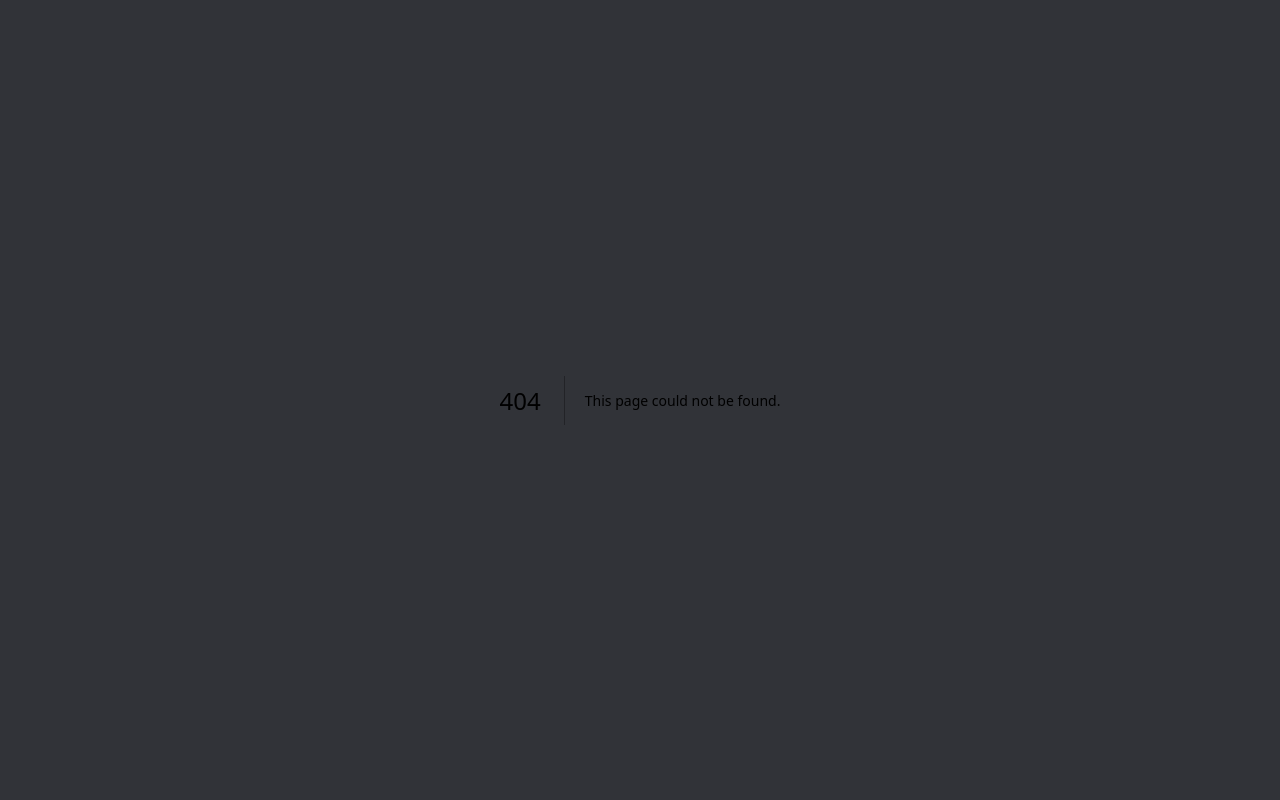
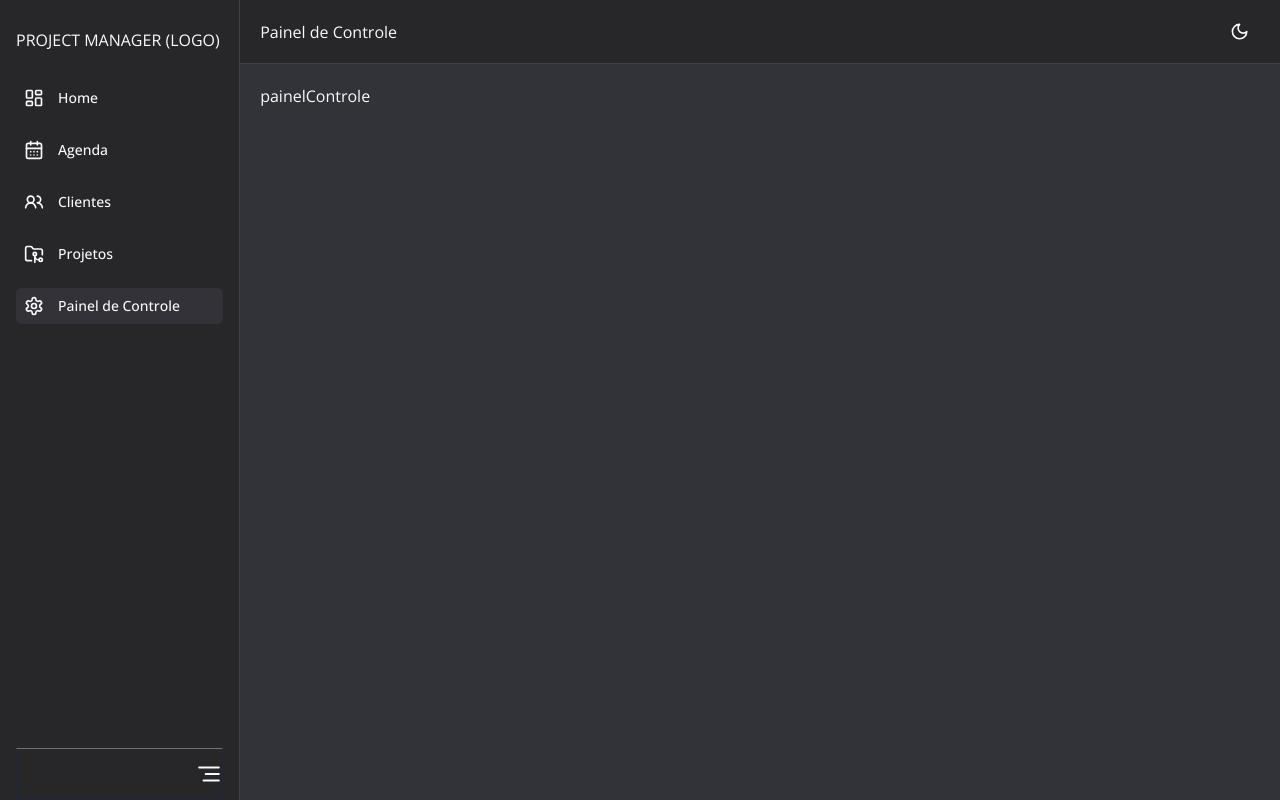
Before and after one commit to VictorCandido/project-manager, a Next.js app: page /controlpanel in a window 1280 px wide. Before the commit this address had no page. Built offline with nearby package versions, Linux system fonts and the light colour scheme.

Commit message:
mudança de nomes nas pastas

```diff
--- /dev/null
+++ b/app/(main)/controlpanel/page.tsx
@@ -0,0 +1,18 @@
+"use client";
+
+import { NavigateContext } from "@/contexts/NavigateContext"
+import { useContext, useEffect } from "react"
+
+export default function PainelControle() {
+  const { setPage } = useContext(NavigateContext);
+
+  useEffect(() => {
+    setPage({ key: 'controlpanel', title: 'Painel de Controle' });
+  }, [setPage]);
+
+  return (
+   <div>
+    painelControle
+   </div>
+  )
+}
--- /dev/null
+++ b/app/(main)/customers/page.tsx
@@ -0,0 +1,18 @@
+"use client";
+
+import { NavigateContext } from "@/contexts/NavigateContext"
+import { useContext, useEffect } from "react"
+
+export default function Clientes() {
+  const { setPage } = useContext(NavigateContext);
+
+  useEffect(() => {
+    setPage({ key: 'customers', title: 'Clientes' });
+  }, [setPage]);
+
+  return (
+   <div>
+    clientes
+   </div>
+  )
+}
--- /dev/null
+++ b/app/(main)/projects/page.tsx
@@ -0,0 +1,18 @@
+"use client";
+
+import { NavigateContext } from "@/contexts/NavigateContext"
+import { useContext, useEffect } from "react"
+
+export default function Projetos() {
+  const { setPage } = useContext(NavigateContext);
+
+  useEffect(() => {
+    setPage({ key: 'projects', title: 'Projetos' });
+  }, [setPage]);
+
+  return (
+   <div>
+    projetos
+   </div>
+  )
+}
--- a/app/(main)/agenda/page.tsx
+++ b/app/(main)/schedule/page.tsx
@@ -19,7 +19,7 @@ const CalendarPage = () => {
     const { height } = useWindowDimensions();
 
     useEffect(() => {
-        setPage({ key: 'agenda', title: 'Agenda' });
+        setPage({ key: 'schedule', title: 'Agenda' });
     }, [setPage]);
 
     useEffect(() => {
--- a/components/Sidebar/Sidebar.tsx
+++ b/components/Sidebar/Sidebar.tsx
@@ -1,7 +1,7 @@
 "use client";
 
-import { AlignRight, CalendarDays, LayoutDashboard, User } from "lucide-react";
-import { useContext, useEffect, useState } from "react";
+import { AlignRight, CalendarDays, FolderGit2, LayoutDashboard, Settings, Users2 } from "lucide-react";
+import { useContext } from "react";
 import SidebarItem from "./SidebarItem";
 import MenuItemInterface from "@/interfaces/MenuItemInterface";
 import { NavigateContext } from "@/contexts/NavigateContext";
@@ -11,7 +11,10 @@ const Sidebar = ({ children }: { children: React.ReactNode }) => {
 
     const menus: Array<MenuItemInterface> = [
         { key: 'home', name: 'Home', link: '/', icon: LayoutDashboard},
-        { key: 'agenda', name: 'Agenda', link: '/agenda', icon: CalendarDays },
+        { key: 'schedule', name: 'Agenda', link: '/schedule', icon: CalendarDays },
+        { key: 'customers', name: 'Clientes', link: '/customers', icon: Users2 },
+        { key: 'projects', name: 'Projetos', link: '/projects', icon: FolderGit2 },
+        { key: 'controlpanel', name: 'Painel de Controle', link: '/controlpanel', icon: Settings },
     ];
 
     return (
@@ -37,7 +40,7 @@ const Sidebar = ({ children }: { children: React.ReactNode }) => {
                         </div>
                     </div>
 
-                    <div className="py-3 flex justify-end border border-t-zinc-500">
+                    <div className="py-3 flex justify-end border border-t-zinc-400 dark:border-t-zinc-500">
                         <AlignRight
                             size={26}
                             className="cursor-pointer"
--- a/components/Sidebar/SidebarItem.tsx
+++ b/components/Sidebar/SidebarItem.tsx
@@ -16,7 +16,7 @@ const SidebarItem = ({ menu, index, open }: SidebarItemProps) => {
     return (
         <Link
             href={menu?.link}
-            className={`group flex items-center text-sm gap-3.5 font-medium p-2 hover:bg-zinc-600 rounded-md ${menu.key === page.key && 'font-extrabold text-zinc-50 bg-zinc-700/50'}`}
+            className={`group flex items-center text-sm gap-3.5 font-medium p-2 dark:hover:bg-zinc-600 hover:bg-zinc-300 rounded-md ${menu.key === page.key && 'font-extrabold dark:text-zinc-50 bg-zinc-300/50 dark:bg-zinc-700/50'}`}
         >
             <div>
                 {<menu.icon
```
